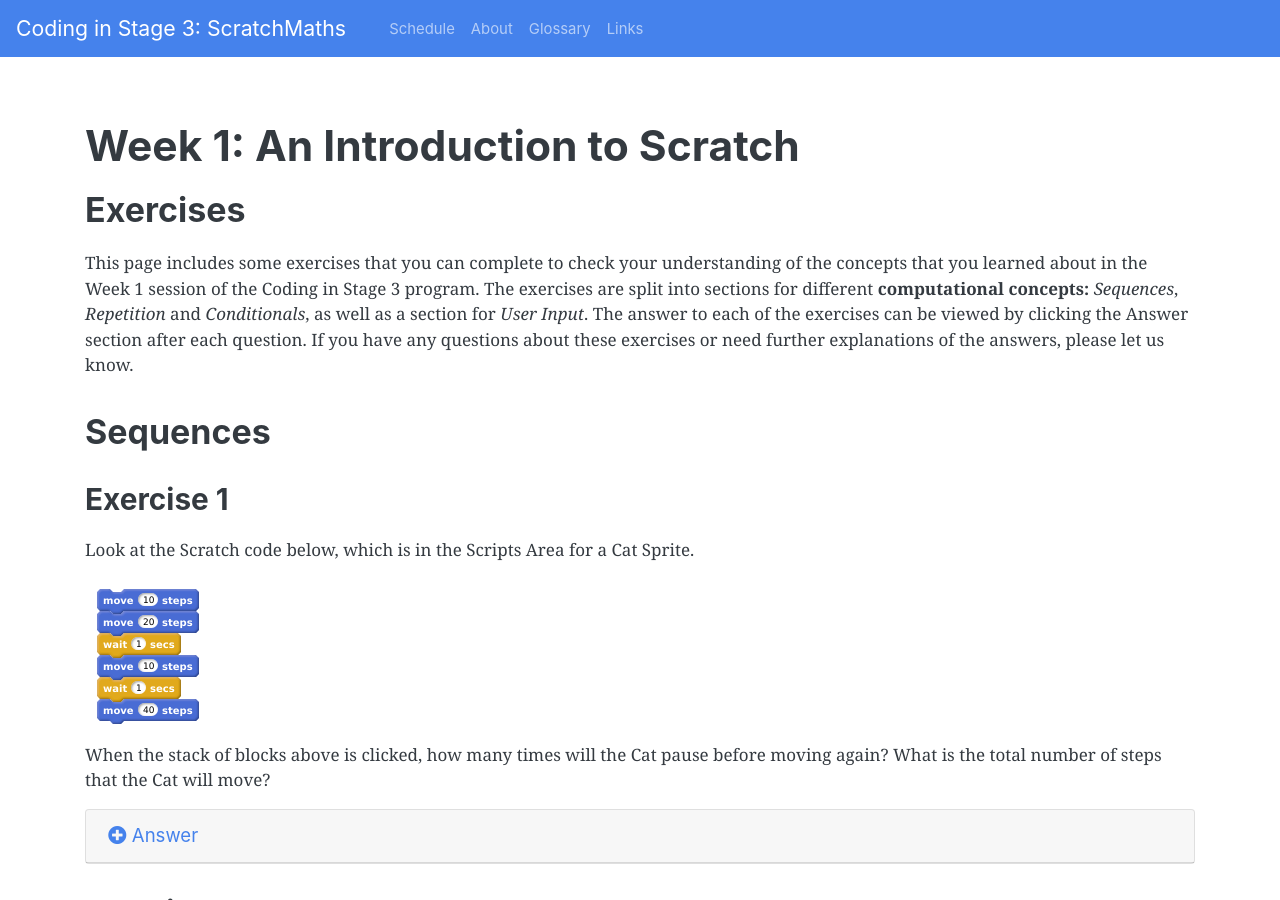
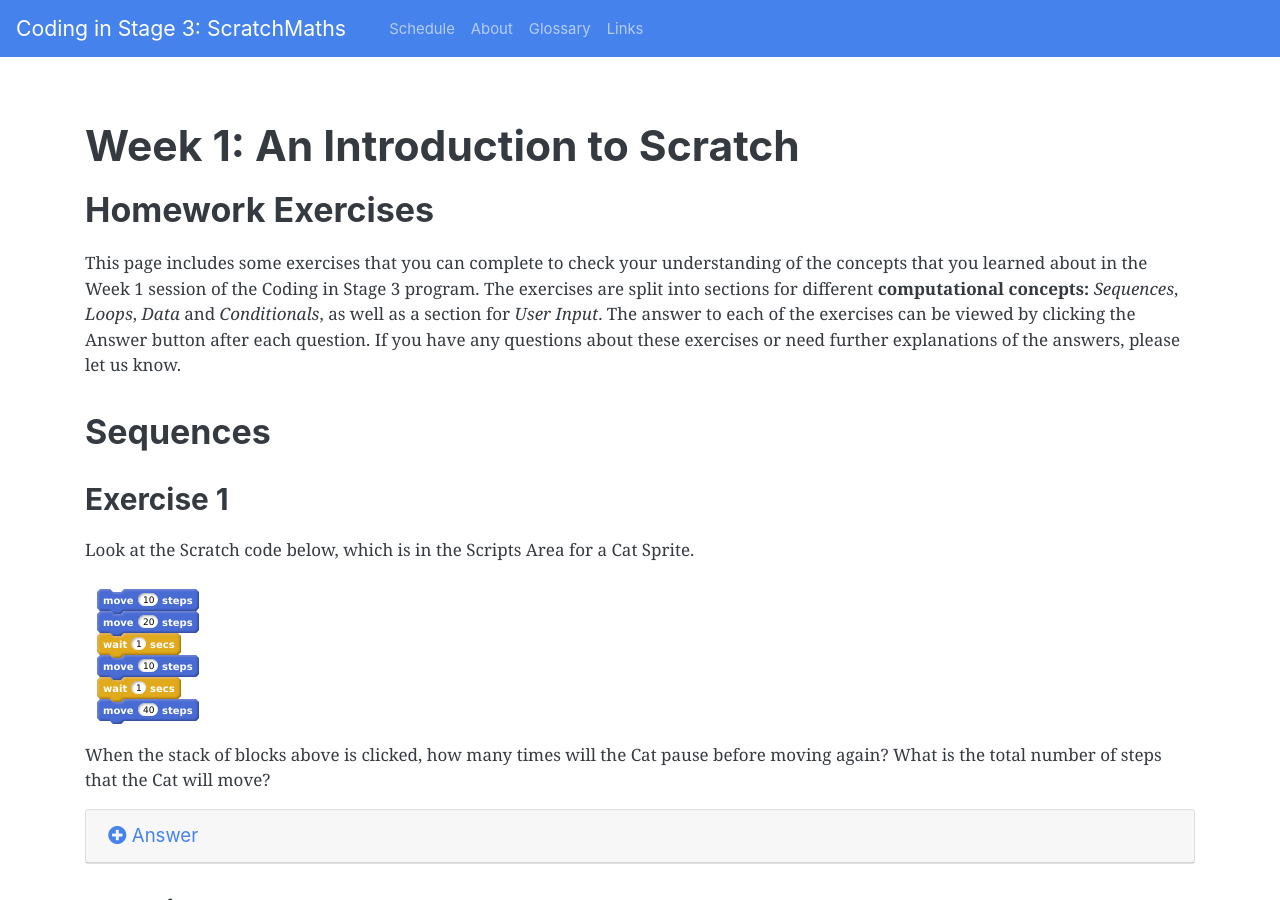
Before and after one commit to cs4s/2018, a Jekyll site: the page built from maths/week-1/exercises.md, in a window 1280 px wide and 900 px high. Built offline with Jekyll 4.4.1, drawn with Linux system fonts in a browser that asks for light colours.

Commit message:
Fixes typos on exercises page

```diff
--- a/maths/week-1/exercises.md
+++ b/maths/week-1/exercises.md
@@ -5,11 +5,11 @@
 
 # Week 1: An Introduction to Scratch
 
-## Exercises
+## Homework Exercises
 
 This page includes some exercises that you can complete to check your understanding of the concepts that you learned about in the Week 1 session of the Coding in Stage 3 program.
-The exercises are split into sections for different **computational concepts:** *Sequences*, *Repetition* and *Conditionals*, as well as a section for *User Input*.
-The answer to each of the exercises can be viewed by clicking the Answer section after each question.
+The exercises are split into sections for different **computational concepts:** *Sequences*, *Loops*, *Data* and *Conditionals*, as well as a section for *User Input*.
+The answer to each of the exercises can be viewed by clicking the Answer button after each question.
 If you have any questions about these exercises or need further explanations of the answers, please let us know.
 
 ## Sequences
```
Also changed, not shown: steam/week-1/exercises.md (+3 -3 lines).
